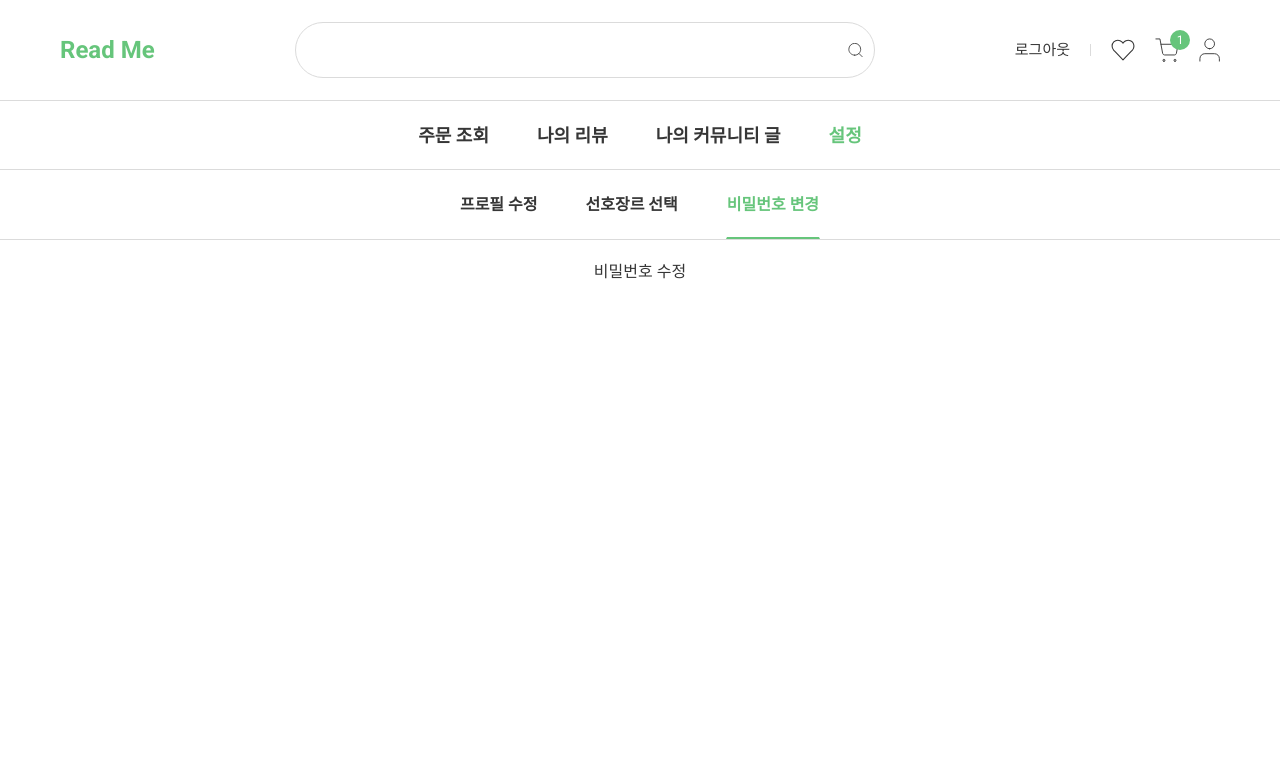
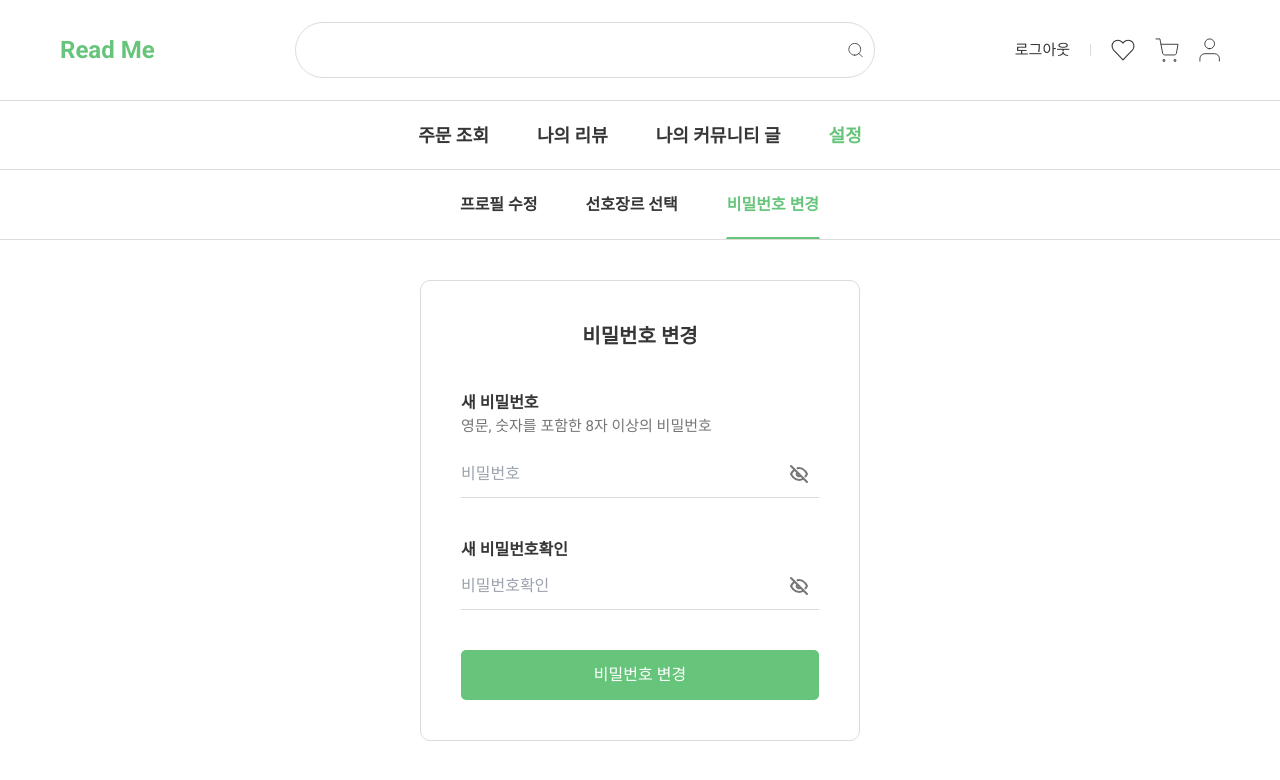
Before and after one commit to yunajoe/front_bookstore-README, a Next.js app: page /mypage/setting/editPassword in a window 1280 px wide. Shown: the top 780 px of the page. Built offline with nearby package versions, Linux system fonts and the light colour scheme.

Commit message:
[#178]설정 페이지-비밀번호 변경 조립 (#190)
* feat: 비밀번호 변경 페이지 조립

* fix: 눈 아이콘 경로 404에러 뜨는 현상 수정

* style: 불필요한 코드제거

```diff
--- a/src/components/input/signInput/signInput.tsx
+++ b/src/components/input/signInput/signInput.tsx
@@ -15,6 +15,8 @@ returns: component
 
 import { InputHTMLAttributes, useState } from 'react';
 import Image from 'next/image';
+import EyeOpenImage from '@/public/icons/EyeOpen.svg';
+import EyeCloseImage from '@/public/icons/EyeClose.svg';
 
 interface InputProps extends InputHTMLAttributes<HTMLInputElement> {
   id: string;
@@ -75,7 +77,7 @@ function PasswordInput({
       <button type="button" className="absolute bottom-12 right-8">
         <Image
           onClick={() => setIsView(!isView)}
-          src={isView ? 'icons/EyeOpen.svg' : 'icons/EyeClose.svg'}
+          src={isView ? EyeOpenImage : EyeCloseImage}
           alt="eye"
           width={24}
           height={24}
--- a/src/components/layout/settingPageLayout.tsx
+++ b/src/components/layout/settingPageLayout.tsx
@@ -5,17 +5,14 @@ interface SettingPageLayoutProps {
   main: ReactNode;
 }
 
-
 function SettingPageLayout({ header, main }: SettingPageLayoutProps) {
   return (
-    <>
-      <div role="container" className="flex flex-col gap-40">
-        <div role="header">{header}</div>
-        <div role="content" className="flex-center">
-          {main}
-        </div>
+    <div role="container" className="mb-40 flex flex-col gap-40">
+      <div role="header">{header}</div>
+      <div role="content" className="flex-center">
+        {main}
       </div>
-    </>
+    </div>
   );
 }
 
--- a/src/components/profile/editPassword/editPassword.tsx
+++ b/src/components/profile/editPassword/editPassword.tsx
@@ -2,6 +2,7 @@ import { PasswordInput } from '@/components/input/signInput/signInput';
 import { EditPasswordType } from '@/types/editProfileTypes';
 import { FormProvider, useForm } from 'react-hook-form';
 import RegisterButton from '@/components/button/register/registerButton';
+import { notify } from '@/components/toast/toast';
 
 function EditPassword() {
   const method = useForm<EditPasswordType>({
@@ -32,13 +33,16 @@ function EditPassword() {
 
   const onSubmit = () => {
     // 서버로 비밀번호를 보낼거에용
+    console.log(getValues('checkPassword'));
+    // 성공시 토스트 메시지 띄우기
+    notify({ type: 'success', text: '비밀번호가 변경되었어요 🔐' });
   };
 
   return (
     <FormProvider {...method}>
       <div
-        className="max-h-745 max-w-440 rounded-[10px] border border-gray-1 bg-white
-          p-40 mobile:border-none">
+        className="max-h-745 w-440 rounded-[10px] border border-gray-1 bg-white
+          p-40 mobile:border-none mobile:p-0">
         <div className="flex-center mb-40">
           <h1 className="text-20 font-bold">비밀번호 변경</h1>
         </div>
@@ -48,7 +52,7 @@ function EditPassword() {
           <div className="flex flex-col gap-40">
             <div>
               <label className="w-full text-left text-16 font-bold text-black">
-                비밀번호
+                새 비밀번호
               </label>
               <p className="mb-12 w-full text-left text-15 text-gray-3">
                 영문, 숫자를 포함한 8자 이상의 비밀번호
@@ -57,6 +61,7 @@ function EditPassword() {
                 id="password"
                 placeholder="비밀번호"
                 register={register}
+                required={true}
                 requiredMessage={PASSWORD_RULES.required}
                 pattern={{
                   value: PASSWORD_RULES.pattern.value,
@@ -72,12 +77,13 @@ function EditPassword() {
             </div>
             <div>
               <label className="mb-12 w-full text-left text-16 font-bold text-black">
-                비밀번호확인
+                새 비밀번호확인
               </label>
               <PasswordInput
                 id="checkPassword"
                 placeholder="비밀번호확인"
                 register={register}
+                required={true}
                 requiredMessage={PASSWORD_RULES.required}
                 isError={errors.checkPassword}
                 validate={PASSWORD_RULES.validate}
--- a/src/pages/mypage/setting/editPassword/index.tsx
+++ b/src/pages/mypage/setting/editPassword/index.tsx
@@ -1,5 +1,9 @@
-import MainLayout from '@/components/layout/mainLayout';
+import SettingPageLayout from '@/components/layout/settingPageLayout';
+import Header from '@/components/header';
+import EditPassword from '@/components/profile/editPassword/editPassword';
 
-export default function EditPassword() {
-  return <MainLayout> 비밀번호 수정</MainLayout>;
+export default function EditPasswordPage() {
+  return (
+    <SettingPageLayout header={<Header isLoggedIn />} main={<EditPassword />} />
+  );
 }
```
